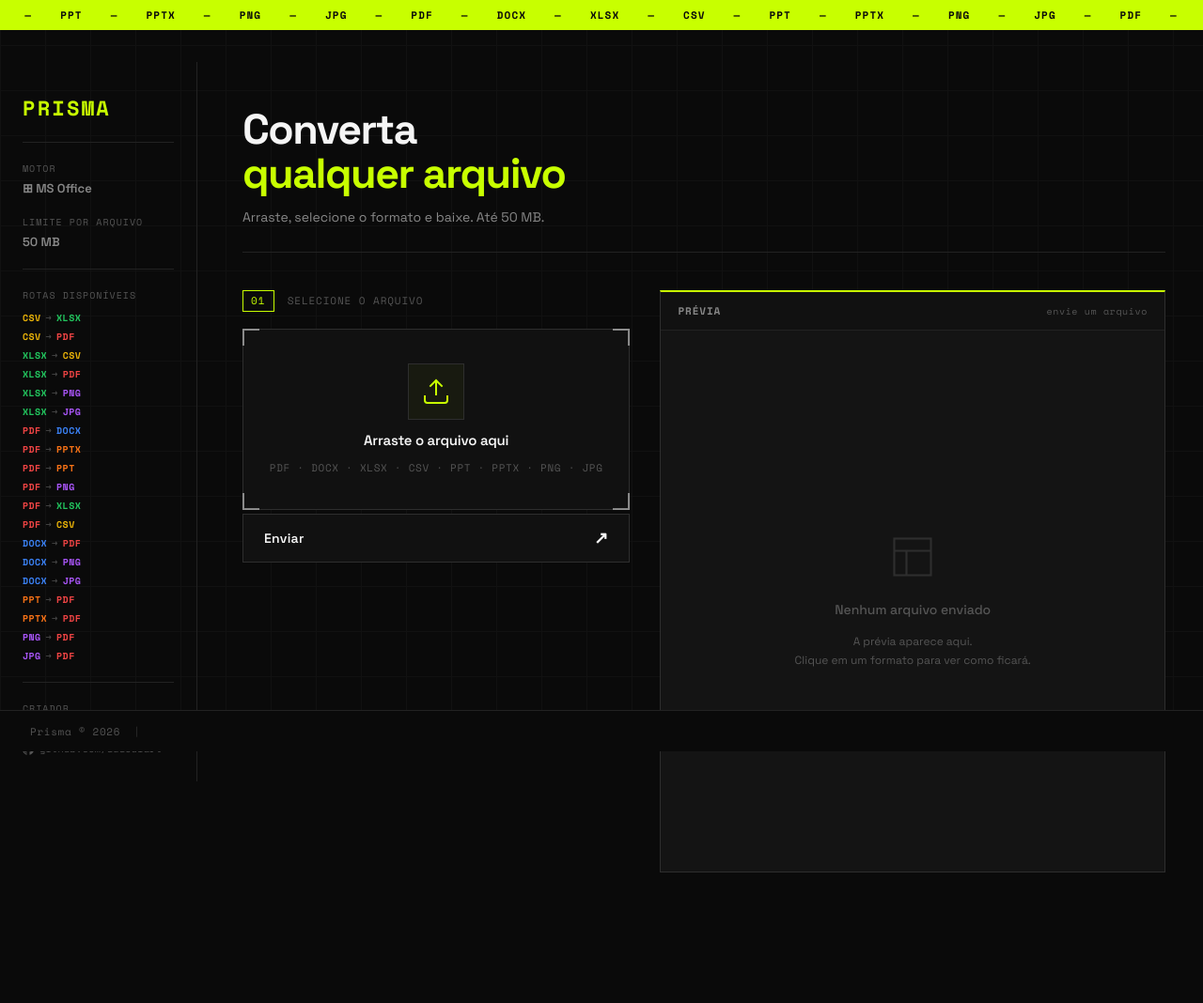
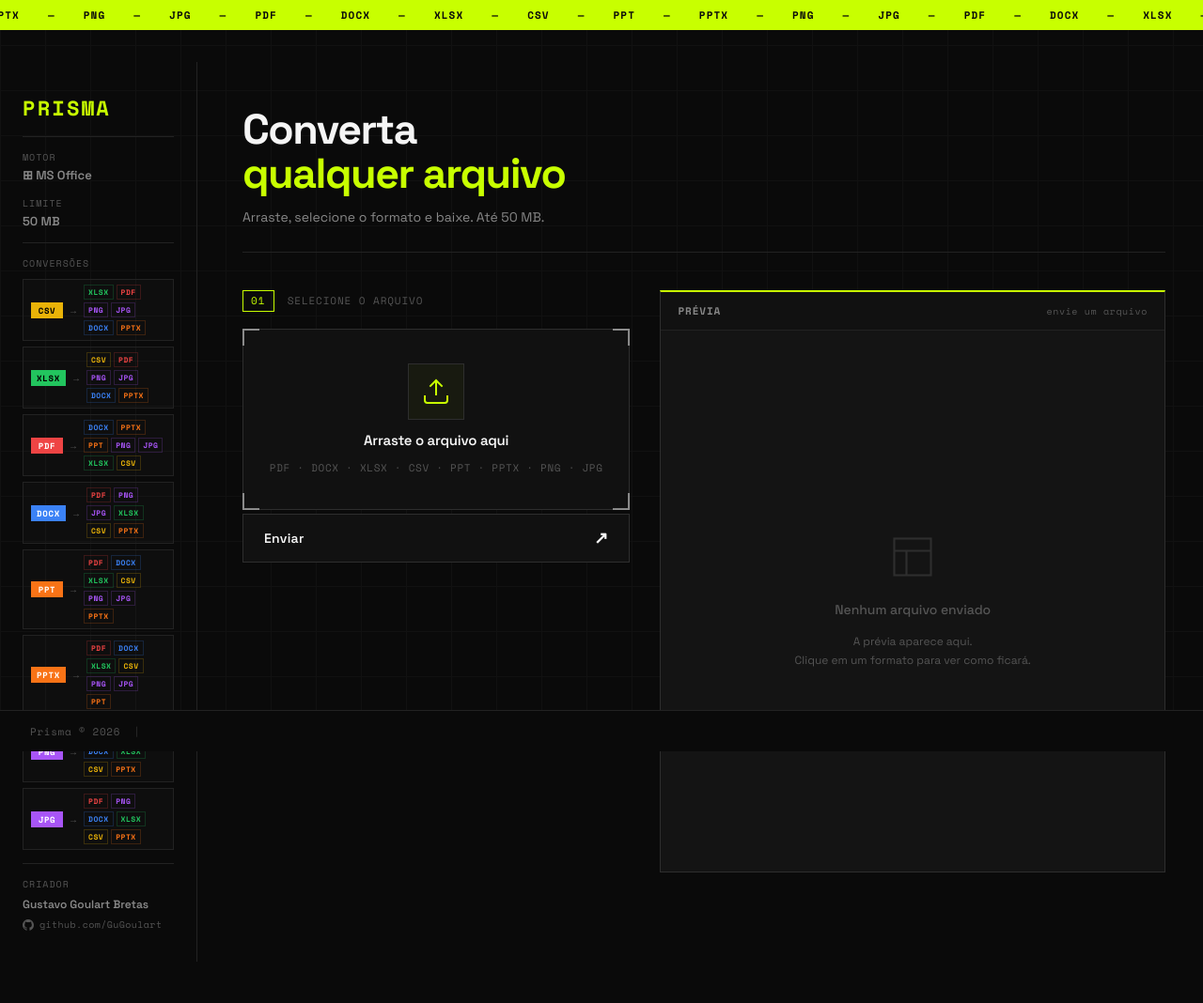
Before and after one commit to GuGoulart/Prisma-Converter, a Flask app: page / in a window 1280 px wide. Shown: the whole page at 94% size. Before the commit the page ends 929 px from the top, so only its background shows below. Run offline with Flask 3, Linux system fonts and the light colour scheme.

Commit message:
Arrumando

```diff
--- a/app.py
+++ b/app.py
@@ -139,7 +139,7 @@ def gerar_preview_tabela(caminho: str, extensao: str, limite: int = None):
                 on_bad_lines="skip",
             )
         elif extensao in ("xlsx", "xls"):
-            df = pd.read_excel(caminho, nrows=limite or 50, engine="openpyxl")
+            df = pd.read_excel(caminho, nrows=limite, engine="openpyxl")
         else:
             return None
 
@@ -275,9 +275,13 @@ def preview_tabela(pasta_uuid, destino):
     if not os.path.exists(entrada):
         abort(404)
 
-    if extensao == destino:
-        alvo = entrada
+    # Sempre mostra os dados reais do arquivo original
+    # Se o arquivo já é CSV/XLSX, lê direto; senão converte
+    if extensao in ("csv", "xlsx", "xls"):
+        alvo     = entrada
+        alvo_ext = extensao
     else:
+        # Converte para o destino pedido e mostra
         cache = os.path.join(pp, f"prev_{destino}.{destino}")
         if not os.path.exists(cache):
             try:
@@ -287,11 +291,11 @@ def preview_tabela(pasta_uuid, destino):
                     f"<p class='prev-erro-msg'>Erro ao converter: {e}</p>",
                     status=500
                 )
-        alvo = cache
+        alvo     = cache
+        alvo_ext = destino
 
-    # CSV: sem limite | XLSX: máx 50 linhas
-    limite = None if destino == "csv" else 50
-    tabela = gerar_preview_tabela(alvo, destino, limite=limite)
+    # Sem limite de linhas — mostra tudo
+    tabela = gerar_preview_tabela(alvo, alvo_ext, limite=None)
 
     if tabela:
         return Response(tabela, content_type="text/html")
@@ -372,8 +376,7 @@ def upload():
             preview_tipo = "imagem"
 
         elif ext in ("csv", "xlsx", "xls"):
-            limite_prev = None if ext == "csv" else 50
-            tabela_html = gerar_preview_tabela(cam, ext, limite=limite_prev)
+            tabela_html = gerar_preview_tabela(cam, ext, limite=None)
 
         else:
             # DOCX/PPT/PPTX: tenta gerar PDF de prévia em background
--- a/static/script.js
+++ b/static/script.js
@@ -131,7 +131,6 @@ document.addEventListener("DOMContentLoaded", () => {
 
             } else if (destino === "png" || destino === "jpg") {
                 const url = `/preview-convert/${pastaUUID}/${destino}`;
-                // Aguarda carregamento completo da imagem antes de exibir
                 await new Promise((resolve, reject) => {
                     const img   = new Image();
                     img.onload  = resolve;
@@ -199,7 +198,6 @@ document.addEventListener("DOMContentLoaded", () => {
             </div>`;
         if (subEl) subEl.textContent = subTexto;
 
-        // Remove overlay com fade após 1.5s (embed não dispara load confiável)
         setTimeout(() => {
             const overlay = document.getElementById("pdfLoaderOverlay");
             if (overlay) {
@@ -220,7 +218,6 @@ document.addEventListener("DOMContentLoaded", () => {
         const progressLabel = document.getElementById("progressLabel");
         if (!btn) return;
 
-        // Token para detectar fim do download via cookie
         const token = Math.random().toString(36).slice(2) + Date.now();
         let ti = document.querySelector("input[name='downloadToken']");
         if (!ti) {
@@ -236,7 +233,6 @@ document.addEventListener("DOMContentLoaded", () => {
         progressWrap.classList.add("ativo");
         progressLabel.textContent = "0%";
 
-        // Progresso simulado por fases
         const fases = [
             { pct: 15, label: "Lendo arquivo...",  delay: 300   },
             { pct: 35, label: "Convertendo...",    delay: 1200  },
@@ -253,14 +249,12 @@ document.addEventListener("DOMContentLoaded", () => {
             }, delay);
         });
 
-        // Poll de cookie para detectar download concluído
         const poll = setInterval(() => {
             const concluido = document.cookie
                 .split(";")
                 .some(c => c.trim() === `downloadToken=${token}`);
             if (concluido) {
                 clearInterval(poll);
-                // Remove cookie
                 document.cookie = `downloadToken=${token}; expires=Thu, 01 Jan 1970 00:00:00 GMT; path=/`;
                 progressBar.style.width   = "100%";
                 progressLabel.textContent = "Concluído!";
@@ -275,7 +269,6 @@ document.addEventListener("DOMContentLoaded", () => {
             }
         }, 400);
 
-        // Timeout de segurança: 2 minutos
         setTimeout(() => {
             clearInterval(poll);
             if (btn.disabled) {
@@ -293,17 +286,14 @@ document.addEventListener("DOMContentLoaded", () => {
         const tag     = document.activeElement?.tagName;
         const emInput = ["INPUT", "TEXTAREA", "SELECT"].includes(tag);
 
-        // K = abrir seletor de arquivo
         if (e.key.toLowerCase() === "k" && !e.ctrlKey && !e.metaKey && !emInput)
             inputFile?.click();
 
-        // Enter = converter
         if (e.key === "Enter" && !e.ctrlKey && !e.metaKey && !emInput && tag !== "BUTTON") {
             const btn = document.getElementById("btnConverter");
             if (btn && !btn.disabled) btn.click();
         }
 
-        // Esc = fechar drawer mobile
         if (e.key === "Escape") fecharDrawer();
     });
 
@@ -320,27 +310,37 @@ document.addEventListener("DOMContentLoaded", () => {
     }
 
 
-    // ── Drawer mobile ─────────────────────────────────────────
+    // ── Drawer mobile (toggle com hambúrguer) ─────────────────
 
     const menuBtn   = document.getElementById("menuBtn");
     const sidebar   = document.getElementById("sidebar");
     const overlay   = document.getElementById("drawerOverlay");
-    const btnFechar = document.getElementById("btnFecharSidebar");
+
+    function toggleDrawer() {
+        const aberta = sidebar?.classList.contains("aberta");
+        if (aberta) {
+            fecharDrawer();
+        } else {
+            abrirDrawer();
+        }
+    }
 
     function abrirDrawer() {
         sidebar?.classList.add("aberta");
         overlay?.classList.add("ativo");
+        menuBtn?.classList.add("ativo");
         document.body.style.overflow = "hidden";
     }
+
     function fecharDrawer() {
         sidebar?.classList.remove("aberta");
         overlay?.classList.remove("ativo");
+        menuBtn?.classList.remove("ativo");
         document.body.style.overflow = "";
     }
 
-    menuBtn?.addEventListener("click",   abrirDrawer);
-    btnFechar?.addEventListener("click", fecharDrawer);
-    overlay?.addEventListener("click",   fecharDrawer);
+    menuBtn?.addEventListener("click", toggleDrawer);
+    overlay?.addEventListener("click", fecharDrawer);
 
 }); // fim DOMContentLoaded
 
--- a/static/style.css
+++ b/static/style.css
@@ -46,50 +46,30 @@ body{background:var(--bg);font-family:var(--font);color:var(--text);overflow-x:h
     opacity:0;transform:translateY(12px);transition:opacity .3s,transform .3s;pointer-events:none}
 .toast.visivel{opacity:1;transform:translateY(0)}
 
-.marquee-bar {
-    width: 100%;
-    overflow: hidden;
-    display: flex;
-    background: var(--accent);
-    color: var(--bg);
-    padding: 8px 0;
-    white-space: nowrap;
-    position: relative; /* Tira as linhas de fundo (grid) de cima da barra */
-    z-index: 50;        /* Força a barra a ficar no topo */
-}
-.marquee-track {
-    display: flex;
-    flex-shrink: 0;
-    align-items: center;
-    animation: scroll-left 60s linear infinite; /* Tempo ajustado */
-}
-.marquee-track span {
-    font-family: var(--mono);
-    font-size: 11px;
-    font-weight: 700;
-    letter-spacing: 0.1em;
-    padding: 0 15px;
-}
-@keyframes scroll-left {
-    0%   { transform: translateX(0); }
-    100% { transform: translateX(-100%); }
-}
+/* ── Marquee ── */
+.marquee-bar{width:100%;overflow:hidden;display:flex;background:var(--accent);color:var(--bg);padding:8px 0;white-space:nowrap;position:relative;z-index:50}
+.marquee-track{display:flex;flex-shrink:0;align-items:center;animation:scroll-left 40s linear infinite}
+.marquee-track span{font-family:var(--mono);font-size:11px;font-weight:700;letter-spacing:.1em;padding:0 15px}
+@keyframes scroll-left{0%{transform:translateX(0)}100%{transform:translateX(-100%)}}
+
+/* ── Drawer overlay (mobile) ── */
+.drawer-overlay{position:fixed;inset:0;background:rgba(0,0,0,0.7);z-index:150;opacity:0;pointer-events:none;transition:opacity .3s ease}
+.drawer-overlay.ativo{opacity:1;pointer-events:auto}
 
 .mobile-nav{display:none}
 .sidebar-fechar{display:none}
 
 .layout{position:relative;z-index:1;display:flex;min-height:100vh;padding-top:34px;padding-bottom:44px}
 
+/* ── Sidebar desktop: scrola com a página ── */
 .sidebar{width:210px;flex-shrink:0;border-right:1px solid var(--border);padding:32px 24px;
-    display:flex;flex-direction:column;gap:20px;position:sticky;top:34px;
-    height:calc(100vh - 34px);overflow-y:auto;scrollbar-width:none}
-.sidebar::-webkit-scrollbar{display:none}
+    display:flex;flex-direction:column;gap:14px}
 
 .sidebar-logo{display:flex;flex-direction:column;gap:4px}
 .logo-mark{font-family:var(--mono);font-size:22px;font-weight:700;color:var(--accent);letter-spacing:.1em}
 .logo-version{font-family:var(--mono);font-size:11px;color:var(--muted);letter-spacing:.06em}
 .sidebar-linha{height:1px;background:var(--border);flex-shrink:0}
-.sidebar-info{display:flex;flex-direction:column;gap:5px}
+.sidebar-info{display:flex;flex-direction:column;gap:3px}
 .sidebar-label{font-size:10px;font-family:var(--mono);color:var(--muted);letter-spacing:.1em;text-transform:uppercase}
 .sidebar-valor{font-size:13px;font-weight:600;color:var(--muted2);display:flex;align-items:center;gap:6px}
 .sidebar-online{color:var(--accent)}
@@ -97,17 +77,21 @@ body{background:var(--bg);font-family:var(--font);color:var(--text);overflow-x:h
 .dot-online{width:7px;height:7px;background:var(--accent);border-radius:50%;display:inline-block;animation:pulse-dot 2s ease-in-out infinite}
 @keyframes pulse-dot{0%,100%{opacity:1}50%{opacity:.3}}
 
-.sidebar-rotas{display:flex;flex-direction:column;gap:5px;margin-top:4px}
-.rota-item{display:flex;align-items:center;gap:5px;font-family:var(--mono);font-size:10px;color:var(--muted);letter-spacing:.04em}
-.rota-de,.rota-para{font-weight:700;font-size:10px}
-.rota-de.pdf,.rota-para.pdf   {color:var(--col-pdf)}
-.rota-de.xlsx,.rota-para.xlsx {color:var(--col-xlsx)}
-.rota-de.csv,.rota-para.csv   {color:var(--col-csv)}
-.rota-de.docx,.rota-para.docx {color:var(--col-docx)}
-.rota-de.ppt,.rota-para.ppt   {color:var(--col-ppt)}
-.rota-de.pptx,.rota-para.pptx {color:var(--col-pptx)}
-.rota-de.png,.rota-para.png   {color:var(--col-png)}
-.rota-de.jpg,.rota-para.jpg   {color:var(--col-jpg)}
+.sidebar-rotas-grid{display:flex;flex-direction:column;gap:6px;margin-top:6px}
+.rota-grupo{display:flex;align-items:center;gap:6px;padding:5px 8px;background:rgba(255,255,255,.02);border:1px solid var(--border);transition:background .2s}
+.rota-grupo:hover{background:rgba(200,255,0,.03)}
+.rota-origem{font-family:var(--mono);font-size:9px;font-weight:700;padding:2px 6px;letter-spacing:.08em;flex-shrink:0;min-width:34px;text-align:center}
+.rota-seta{color:var(--muted);font-size:10px;flex-shrink:0}
+.rota-destinos{display:flex;flex-wrap:wrap;gap:3px}
+.rota-tag{font-family:var(--mono);font-size:8px;font-weight:700;letter-spacing:.06em;padding:1px 4px;border:1px solid rgba(255,255,255,.08);color:var(--muted2);transition:all .2s}
+.rota-tag.pdf  {color:var(--col-pdf);border-color:rgba(239,68,68,.2)}
+.rota-tag.xlsx {color:var(--col-xlsx);border-color:rgba(34,197,94,.2)}
+.rota-tag.csv  {color:var(--col-csv);border-color:rgba(234,179,8,.2)}
+.rota-tag.docx {color:var(--col-docx);border-color:rgba(59,130,246,.2)}
+.rota-tag.ppt  {color:var(--col-ppt);border-color:rgba(249,115,22,.2)}
+.rota-tag.pptx {color:var(--col-pptx);border-color:rgba(249,115,22,.2)}
+.rota-tag.png  {color:var(--col-png);border-color:rgba(168,85,247,.2)}
+.rota-tag.jpg  {color:var(--col-jpg);border-color:rgba(168,85,247,.2)}
 
 .sidebar-criador{display:flex;flex-direction:column;gap:6px}
 .criador-nome{font-size:12px;font-weight:600;color:var(--muted2)}
@@ -123,7 +107,7 @@ body{background:var(--bg);font-family:var(--font);color:var(--text);overflow-x:h
 .titulo-principal em{font-style:normal;color:var(--accent)}
 .titulo-sub{font-size:14px;color:var(--muted2);font-weight:400;margin-top:4px}
 
-/* ── Layout 50/50 sempre ── */
+/* ── Layout 50/50 ── */
 .content-wrapper{display:grid;grid-template-columns:minmax(280px,42%) 1fr;gap:32px;align-items:start;width:100%;flex:1}
 .steps-col{display:flex;flex-direction:column;gap:36px;min-width:0}
 .preview-col{position:sticky;top:calc(34px + 24px);min-width:0;height:calc(100vh - 180px);display:flex;flex-direction:column}
@@ -271,6 +255,9 @@ body{background:var(--bg);font-family:var(--font);color:var(--text);overflow-x:h
 .rodape-link{color:var(--muted);text-decoration:none;transition:color .2s}
 .rodape-link:hover{color:var(--accent)}
 
+/* ── PDF loader overlay ── */
+.pdf-loader-overlay{position:absolute;inset:0;background:var(--bg);z-index:10;display:flex;flex-direction:column;align-items:center;justify-content:center;gap:16px;font-family:var(--mono);font-size:12px;color:var(--muted);letter-spacing:.06em;transition:opacity .3s ease;pointer-events:none}
+
 /* ── Tablet ── */
 @media(max-width:1100px){
     .content-wrapper{grid-template-columns:1fr}
@@ -281,10 +268,15 @@ body{background:var(--bg);font-family:var(--font);color:var(--text);overflow-x:h
 @media(max-width:768px){
     .mobile-nav{display:flex;position:fixed;top:34px;left:0;right:0;height:50px;background:var(--bg);border-bottom:1px solid var(--border);padding:0 20px;align-items:center;justify-content:space-between;z-index:90}
     .mobile-logo{font-family:var(--mono);font-size:16px;font-weight:700;color:var(--accent);letter-spacing:.1em}
-    .mobile-menu-btn{display:flex;flex-direction:column;gap:5px;background:none;border:1px solid var(--border2);padding:9px 11px;cursor:pointer}
-    .mobile-menu-btn span{display:block;width:20px;height:2px;background:var(--text)}
-    .sidebar-fechar{display:flex;align-items:center;justify-content:center;background:none;border:1px solid var(--border2);color:var(--muted2);font-family:var(--mono);font-size:14px;width:36px;height:36px;cursor:pointer;align-self:flex-end;transition:all .2s;flex-shrink:0}
-    .sidebar{position:fixed;top:0;bottom:0;left:-270px;width:260px;height:100vh;z-index:200;border-right:1px solid var(--border2);background:rgba(10,10,10,0.85);backdrop-filter:blur(15px);-webkit-backdrop-filter:blur(15px);transition:left .3s cubic-bezier(.4,0,.2,1);padding:20px 24px 32px;overflow-y:auto}
+    .mobile-menu-btn{display:flex;flex-direction:column;gap:5px;background:none;border:1px solid var(--border2);padding:9px 11px;cursor:pointer;transition:all .2s}
+    .mobile-menu-btn span{display:block;width:20px;height:2px;background:var(--text);transition:all .3s ease}
+    /* Animação X quando aberto */
+    .mobile-menu-btn.ativo{border-color:var(--accent)}
+    .mobile-menu-btn.ativo span:nth-child(1){transform:translateY(7px) rotate(45deg);background:var(--accent)}
+    .mobile-menu-btn.ativo span:nth-child(2){opacity:0}
+    .mobile-menu-btn.ativo span:nth-child(3){transform:translateY(-7px) rotate(-45deg);background:var(--accent)}
+    .sidebar-fechar{display:none !important}
+    .sidebar{position:fixed;top:0;bottom:0;left:-270px;width:260px;height:100vh;z-index:200;border-right:1px solid var(--border2);background:rgba(10,10,10,0.92);backdrop-filter:blur(20px);-webkit-backdrop-filter:blur(20px);transition:left .3s cubic-bezier(.4,0,.2,1);padding:20px 24px 32px;overflow-y:auto}
     .sidebar.aberta{left:0}
     .layout{padding-top:calc(34px + 50px);padding-bottom:52px}
     .main{padding:20px 14px;gap:28px}
@@ -301,28 +293,3 @@ body{background:var(--bg);font-family:var(--font);color:var(--text);overflow-x:h
     .rodape{padding:0 16px;gap:10px;font-size:10px;justify-content:center}
     .rodape-marca,.rodape-autor,.rodape-sep:not(:last-of-type){display:none}
 }
-
-/* ── Overlay de carregamento sobre o embed PDF ── */
-.pdf-loader-overlay {
-    position: absolute;
-    inset: 0;
-    background: var(--bg);
-    z-index: 10;
-    display: flex;
-    flex-direction: column;
-    align-items: center;
-    justify-content: center;
-    gap: 16px;
-    font-family: var(--mono);
-    font-size: 12px;
-    color: var(--muted);
-    letter-spacing: .06em;
-    transition: opacity .3s ease;
-    pointer-events: none;
-}
-
-.drawer-overlay {
-    backdrop-filter: none !important;
-    -webkit-backdrop-filter: none !important;
-    background: rgba(0, 0, 0, 0.75) !important;
-}
--- a/templates/index.html
+++ b/templates/index.html
@@ -40,7 +40,7 @@
 <!-- Nav mobile -->
 <div class="mobile-nav">
     <span class="mobile-logo">PRISMA</span>
-    <button class="mobile-menu-btn" id="menuBtn" aria-label="Abrir menu">
+    <button class="mobile-menu-btn" id="menuBtn" aria-label="Menu">
         <span></span><span></span><span></span>
     </button>
 </div>
@@ -49,7 +49,6 @@
 
     <!-- ── SIDEBAR ───────────────────────────────────────── -->
     <aside class="sidebar" id="sidebar">
-        <button class="sidebar-fechar" id="btnFecharSidebar">✕</button>
 
         <div class="sidebar-logo">
             <span class="logo-mark">PRISMA</span>
@@ -66,34 +65,55 @@
             </p>
         </div>
         <div class="sidebar-info">
-            <p class="sidebar-label">Limite por arquivo</p>
+            <p class="sidebar-label">Limite</p>
             <p class="sidebar-valor">50 MB</p>
         </div>
 
         <div class="sidebar-linha"></div>
 
         <div class="sidebar-info">
-            <p class="sidebar-label">Rotas disponíveis</p>
-            <div class="sidebar-rotas">
-                <span class="rota-item"><span class="rota-de csv">CSV</span>→<span class="rota-para xlsx">XLSX</span></span>
-                <span class="rota-item"><span class="rota-de csv">CSV</span>→<span class="rota-para pdf">PDF</span></span>
-                <span class="rota-item"><span class="rota-de xlsx">XLSX</span>→<span class="rota-para csv">CSV</span></span>
-                <span class="rota-item"><span class="rota-de xlsx">XLSX</span>→<span class="rota-para pdf">PDF</span></span>
-                <span class="rota-item"><span class="rota-de xlsx">XLSX</span>→<span class="rota-para png">PNG</span></span>
-                <span class="rota-item"><span class="rota-de xlsx">XLSX</span>→<span class="rota-para jpg">JPG</span></span>
-                <span class="rota-item"><span class="rota-de pdf">PDF</span>→<span class="rota-para docx">DOCX</span></span>
-                <span class="rota-item"><span class="rota-de pdf">PDF</span>→<span class="rota-para pptx">PPTX</span></span>
-                <span class="rota-item"><span class="rota-de pdf">PDF</span>→<span class="rota-para ppt">PPT</span></span>
-                <span class="rota-item"><span class="rota-de pdf">PDF</span>→<span class="rota-para png">PNG</span></span>
-                <span class="rota-item"><span class="rota-de pdf">PDF</span>→<span class="rota-para xlsx">XLSX</span></span>
-                <span class="rota-item"><span class="rota-de pdf">PDF</span>→<span class="rota-para csv">CSV</span></span>
-                <span class="rota-item"><span class="rota-de docx">DOCX</span>→<span class="rota-para pdf">PDF</span></span>
-                <span class="rota-item"><span class="rota-de docx">DOCX</span>→<span class="rota-para png">PNG</span></span>
-                <span class="rota-item"><span class="rota-de docx">DOCX</span>→<span class="rota-para jpg">JPG</span></span>
-                <span class="rota-item"><span class="rota-de ppt">PPT</span>→<span class="rota-para pdf">PDF</span></span>
-                <span class="rota-item"><span class="rota-de pptx">PPTX</span>→<span class="rota-para pdf">PDF</span></span>
-                <span class="rota-item"><span class="rota-de png">PNG</span>→<span class="rota-para pdf">PDF</span></span>
-                <span class="rota-item"><span class="rota-de jpg">JPG</span>→<span class="rota-para pdf">PDF</span></span>
+            <p class="sidebar-label">Conversões</p>
+            <div class="sidebar-rotas-grid">
+                <div class="rota-grupo">
+                    <span class="rota-origem badge-csv">CSV</span>
+                    <span class="rota-seta">→</span>
+                    <span class="rota-destinos"><span class="rota-tag xlsx">XLSX</span><span class="rota-tag pdf">PDF</span><span class="rota-tag png">PNG</span><span class="rota-tag jpg">JPG</span><span class="rota-tag docx">DOCX</span><span class="rota-tag pptx">PPTX</span></span>
+                </div>
+                <div class="rota-grupo">
+                    <span class="rota-origem badge-xlsx">XLSX</span>
+                    <span class="rota-seta">→</span>
+                    <span class="rota-destinos"><span class="rota-tag csv">CSV</span><span class="rota-tag pdf">PDF</span><span class="rota-tag png">PNG</span><span class="rota-tag jpg">JPG</span><span class="rota-tag docx">DOCX</span><span class="rota-tag pptx">PPTX</span></span>
+                </div>
+                <div class="rota-grupo">
+                    <span class="rota-origem badge-pdf">PDF</span>
+                    <span class="rota-seta">→</span>
+                    <span class="rota-destinos"><span class="rota-tag docx">DOCX</span><span class="rota-tag pptx">PPTX</span><span class="rota-tag ppt">PPT</span><span class="rota-tag png">PNG</span><span class="rota-tag jpg">JPG</span><span class="rota-tag xlsx">XLSX</span><span class="rota-tag csv">CSV</span></span>
+                </div>
+                <div class="rota-grupo">
+                    <span class="rota-origem badge-docx">DOCX</span>
+                    <span class="rota-seta">→</span>
+                    <span class="rota-destinos"><span class="rota-tag pdf">PDF</span><span class="rota-tag png">PNG</span><span class="rota-tag jpg">JPG</span><span class="rota-tag xlsx">XLSX</span><span class="rota-tag csv">CSV</span><span class="rota-tag pptx">PPTX</span></span>
+                </div>
+                <div class="rota-grupo">
+                    <span class="rota-origem badge-ppt">PPT</span>
+                    <span class="rota-seta">→</span>
+                    <span class="rota-destinos"><span class="rota-tag pdf">PDF</span><span class="rota-tag docx">DOCX</span><span class="rota-tag xlsx">XLSX</span><span class="rota-tag csv">CSV</span><span class="rota-tag png">PNG</span><span class="rota-tag jpg">JPG</span><span class="rota-tag pptx">PPTX</span></span>
+                </div>
+                <div class="rota-grupo">
+                    <span class="rota-origem badge-pptx">PPTX</span>
+                    <span class="rota-seta">→</span>
+                    <span class="rota-destinos"><span class="rota-tag pdf">PDF</span><span class="rota-tag docx">DOCX</span><span class="rota-tag xlsx">XLSX</span><span class="rota-tag csv">CSV</span><span class="rota-tag png">PNG</span><span class="rota-tag jpg">JPG</span><span class="rota-tag ppt">PPT</span></span>
+                </div>
+                <div class="rota-grupo">
+                    <span class="rota-origem badge-png">PNG</span>
+                    <span class="rota-seta">→</span>
+                    <span class="rota-destinos"><span class="rota-tag pdf">PDF</span><span class="rota-tag jpg">JPG</span><span class="rota-tag docx">DOCX</span><span class="rota-tag xlsx">XLSX</span><span class="rota-tag csv">CSV</span><span class="rota-tag pptx">PPTX</span></span>
+                </div>
+                <div class="rota-grupo">
+                    <span class="rota-origem badge-jpg">JPG</span>
+                    <span class="rota-seta">→</span>
+                    <span class="rota-destinos"><span class="rota-tag pdf">PDF</span><span class="rota-tag png">PNG</span><span class="rota-tag docx">DOCX</span><span class="rota-tag xlsx">XLSX</span><span class="rota-tag csv">CSV</span><span class="rota-tag pptx">PPTX</span></span>
+                </div>
             </div>
         </div>
 
```
Also changed, not shown: converter.py (+170 -13 lines).
